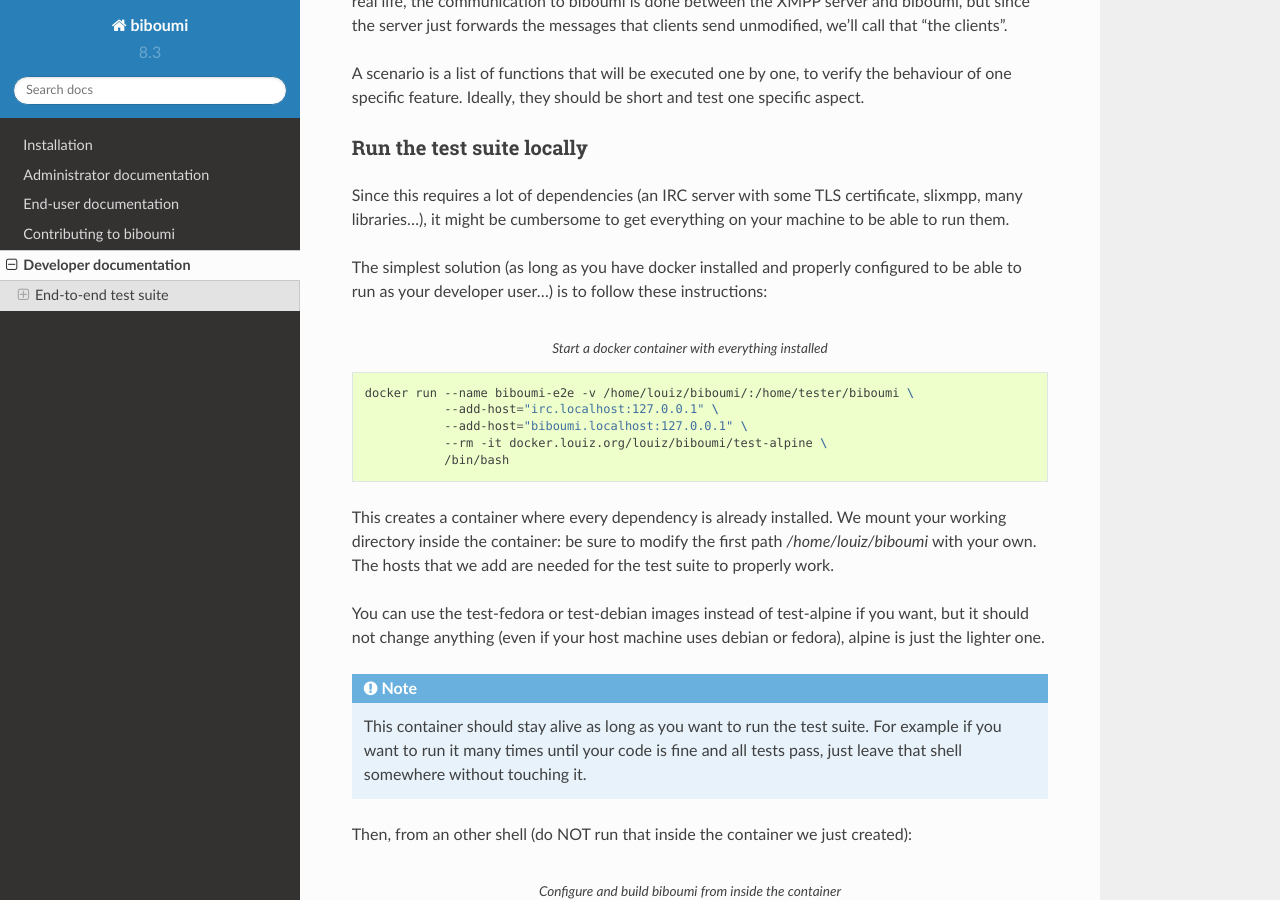
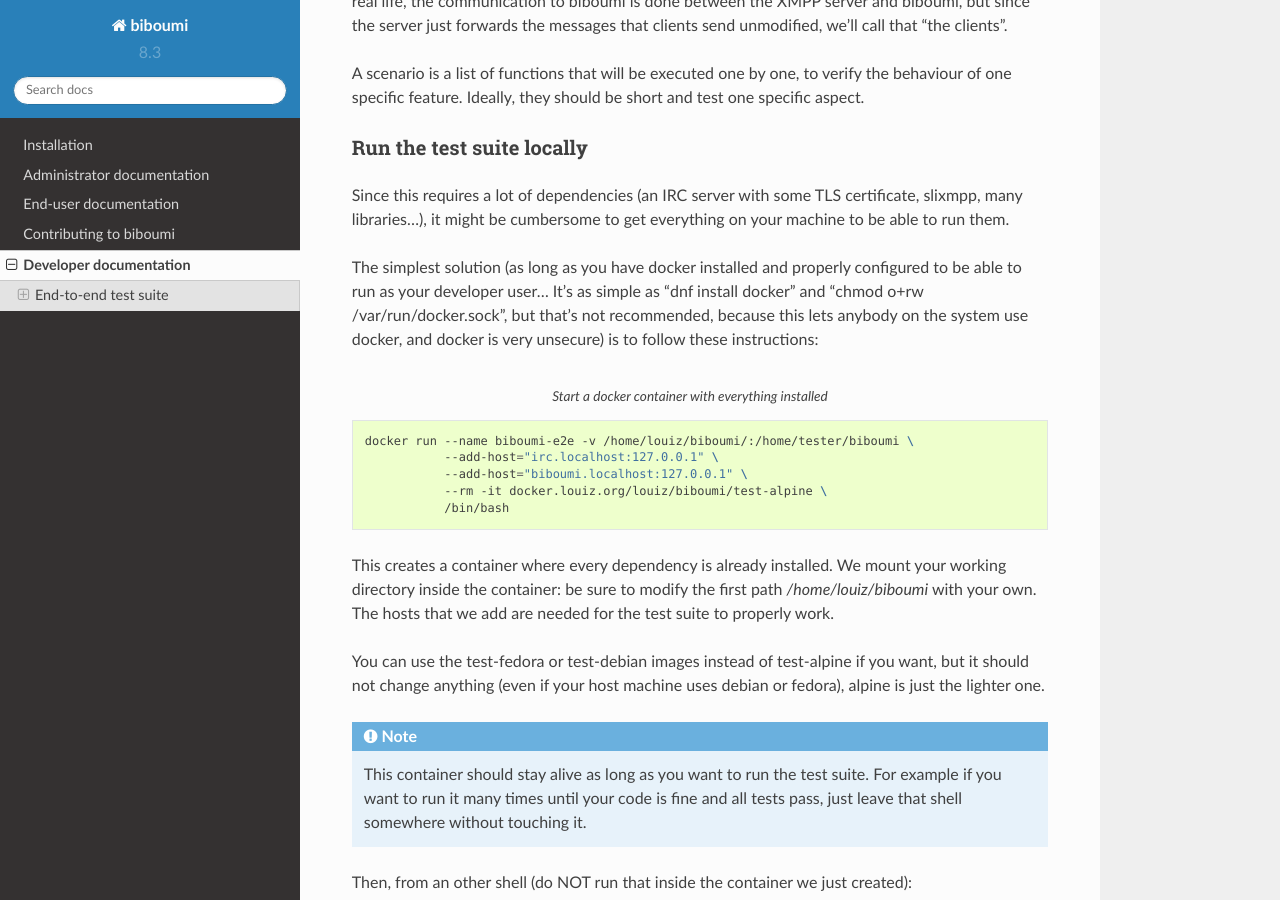
Before and after one commit to louiz/biboumi, a Sphinx documentation site: the page built from doc/developer.rst, in a window 1280 px wide and 900 px high, scrolled down 538 px. Built offline with Sphinx 7.4.7 and the Read the Docs theme 2.0.0, drawn with Linux system fonts in a browser that asks for light colours.

Commit message:
Give a little unsecure docker tip :^)

```diff
--- a/doc/developer.rst
+++ b/doc/developer.rst
@@ -35,8 +35,10 @@
 everything on your machine to be able to run them.
 
 The simplest solution (as long as you have docker installed and properly
-configured to be able to run as your developer user…) is to follow these
-instructions:
+configured to be able to run as your developer user… It’s as simple as
+“dnf install docker” and “chmod o+rw /var/run/docker.sock”, but that’s not
+recommended, because this lets anybody on the system use docker, and
+docker is very unsecure) is to follow these instructions:
 
 .. code-block:: bash
   :caption: Start a docker container with everything installed
```
